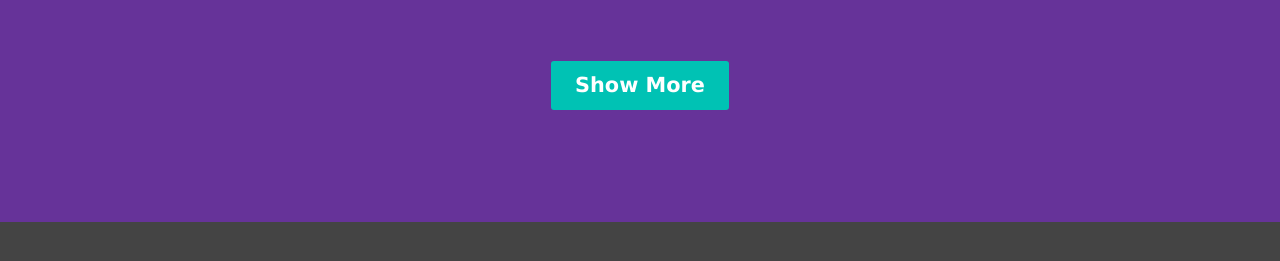
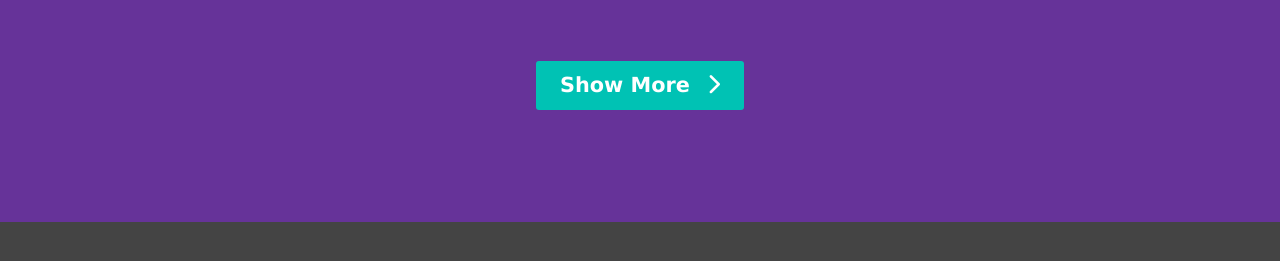
Before and after one commit to ngoctri3110/freecodecamp, a plain HTML site: page index.html in a window 1280 px wide. Shown: the part 1624-1885 px from the top of the page. Drawn offline with Linux system fonts and the light colour scheme.

Commit message:
Personal Portfolio

```diff
--- a/css/style.css
+++ b/css/style.css
@@ -44,8 +44,17 @@ img {
 
 .btn:hover {
   background-color: #CC9900;
+
 }
-
+.btn .show_more {
+  margin-left: 10px;
+  transform: translateX(0);
+  transition: transform 0.3s ease-out;
+}
+.btn:hover .show_more {
+  transform: translateX(5px);
+  transition: all .3s ease-in;
+}
 /* HEADER */
 #header {
   height: 100vh;
--- a/index.html
+++ b/index.html
@@ -43,7 +43,7 @@
 
         <div class="box">
           <a target="_blank" href="https://codepen.io/ngoctri3110/full/qBmQwxz">
-            <img src="img/p2.PNG" alt="project-img" class="project-img">
+            <img src="img/p2.png" alt="project-img" class="project-img">
             <p>
               <span class="code">&lt;</span>
               Survey Form
@@ -96,7 +96,9 @@
           </a>
         </div>
       </div>
-      <a target="_blank" href="https://codepen.io/your-work" class="btn">Show More</a>
+      <a target="_blank" href="https://codepen.io/your-work" class="btn">
+        Show More
+        <i class="fas fa-chevron-right show_more"></i></a>
     </div>
   </section>
 
```
